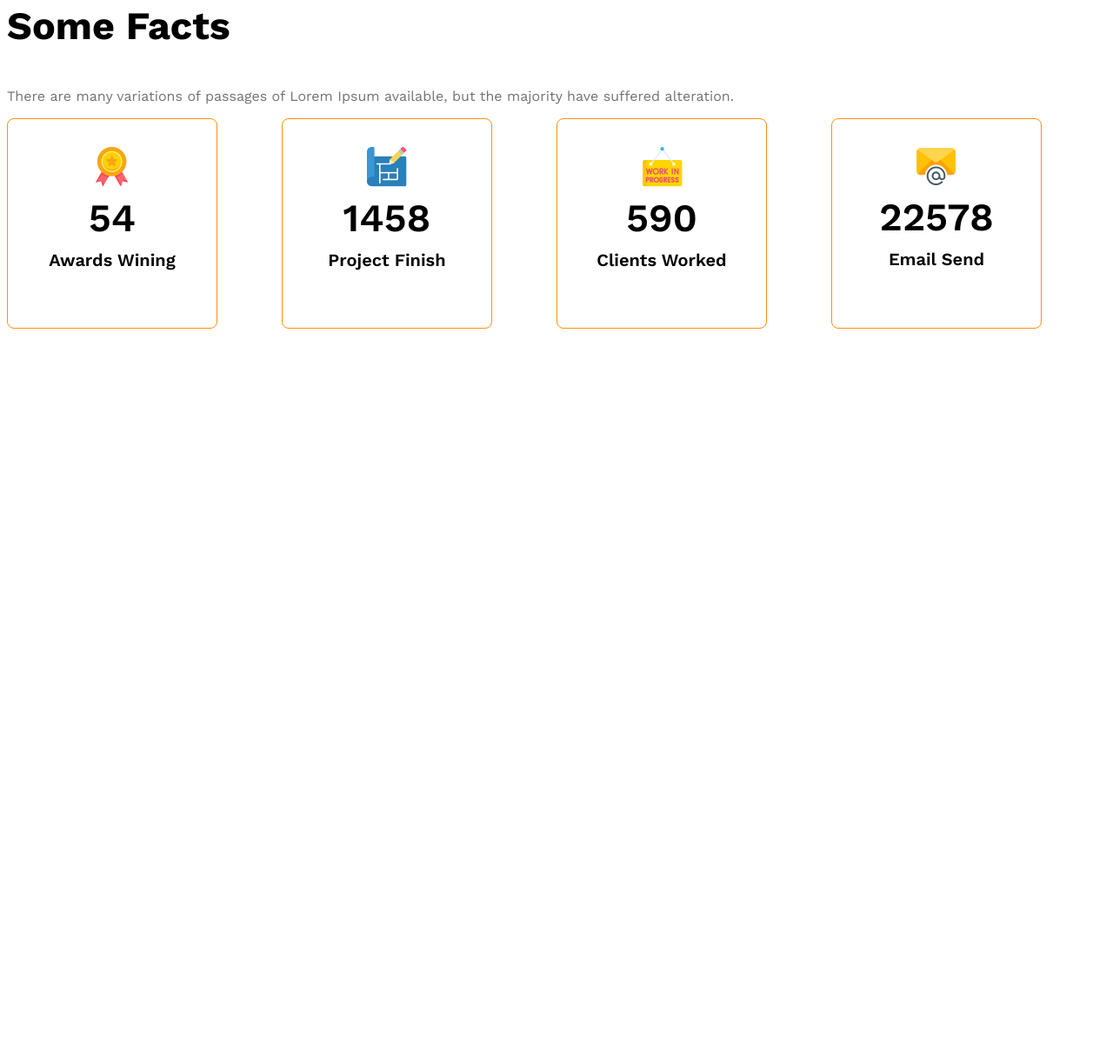
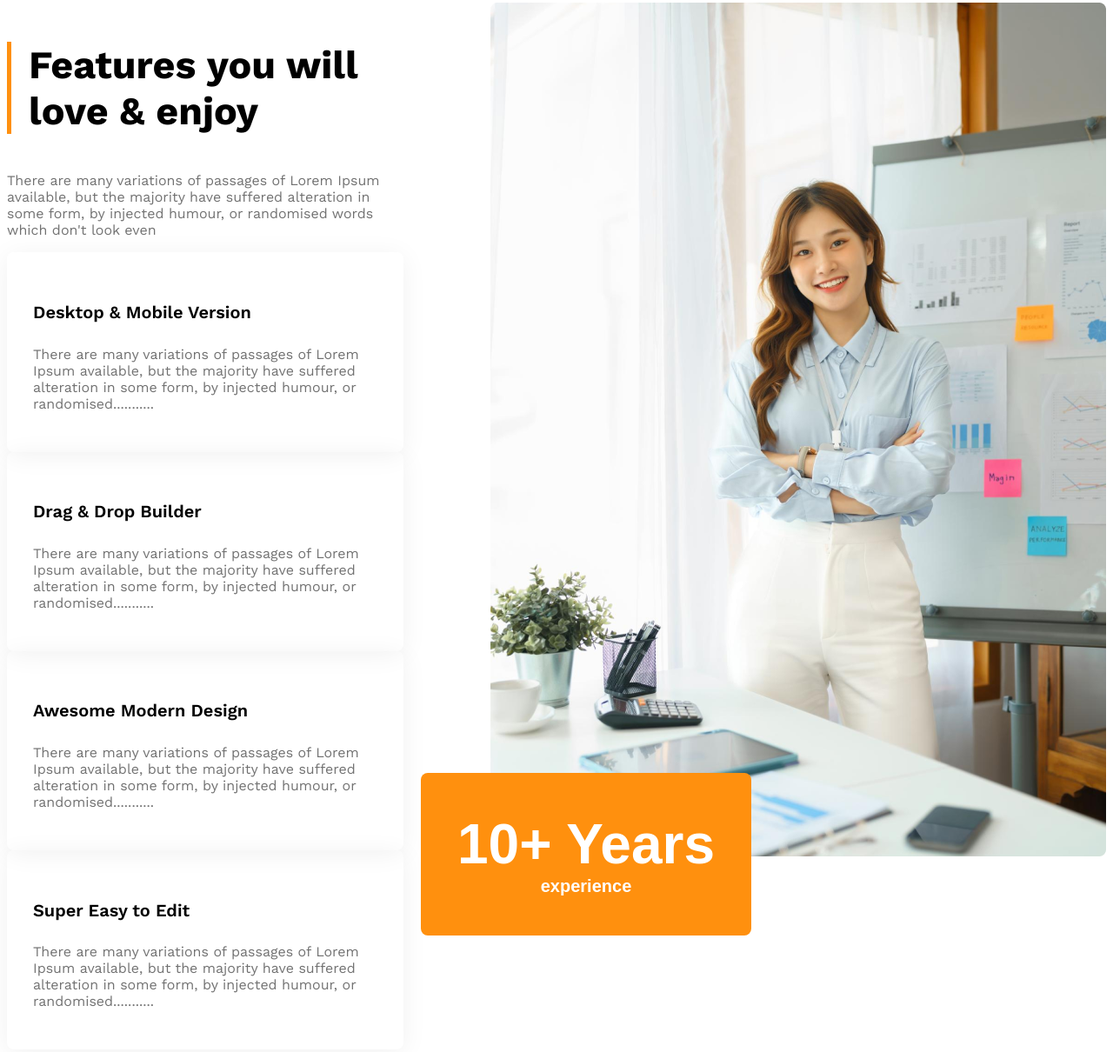
Before and after one commit to noorhasnat76/g3-architects-website, a plain HTML site: page index.html in a window 1280 px wide. Shown: the part 2184-3394 px from the top of the page at 87% size. Before the commit the page ends 2692 px from the top, so only its background shows below. Drawn offline with nearby package versions, Linux system fonts and the light colour scheme.

Commit message:
added features section

```diff
--- a/index.html
+++ b/index.html
@@ -44,11 +44,47 @@
             <div class="our-features">
                 <h3 class="section-title"><span id="quick-list" class="text-light-gray">Quick list</span> <span>of Our</span><span class="text-primary">Features</span></h3>
                 <p class="feature-description text">There are many variations of passages of Lorem Ipsum available, but the majority have suffered alteration in some form, by injected humour, or randomised words which don't look even</p>
+
+            <button class="btn-primary">Explore More</button>
             </div>
-            <button class="btn-primary">Explore More</button>
+
+
+        </section>
+
+        <section class="features display-flex">
+
+            <div>
+                <h3 id="feature-section-title" class="section-title">Features you will <br> love & enjoy</h3>
+                <p class="text-light-gray">There are many variations of passages of Lorem Ipsum available, but the majority have suffered alteration in some form, by injected humour, or randomised words which don't look even</p>
+
+                <div class="feature-card">
+                    <h4 class="feature-title">Desktop & Mobile Version</h4>
+                    <p class="text-light-gray">There are many variations of passages of Lorem Ipsum available, but the majority have suffered alteration in some form, by injected humour, or randomised...........</p>
+                </div>
+                <div class="feature-card">
+                    <h4 class="feature-title">Drag & Drop Builder</h4>
+                    <p class="text-light-gray">There are many variations of passages of Lorem Ipsum available, but the majority have suffered alteration in some form, by injected humour, or randomised...........</p>
+                </div>
+                <div class="feature-card">
+                    <h4 class="feature-title">Awesome Modern Design</h4>
+                    <p class="text-light-gray">There are many variations of passages of Lorem Ipsum available, but the majority have suffered alteration in some form, by injected humour, or randomised...........</p>
+                </div>
+                <div class="feature-card">
+                    <h4 class="feature-title">Super Easy to Edit</h4>
+                    <p class="text-light-gray">There are many variations of passages of Lorem Ipsum available, but the majority have suffered alteration in some form, by injected humour, or randomised...........</p>
+                </div>
 
 
 
+            </div>
+            <div>
+
+                <img src="images/architect.png" alt="">
+                <button id="experience-badge" class="btn-primary">
+                    <span id="experience-year">10+ Years</span><br>
+                    <span> experience</span>
+                </button>
+            </div>
         </section>
 
         <section>
@@ -92,10 +128,25 @@
 
         </section>
 
-        <section class="some-facts">
+        <section class="our-sponsors">
+            <div class="sponsor-info">
+                <h3 class="section-title">Our Sponsers</h3>
+                <p class="text-light-gray">There are many variations of passages of Lorem Ipsum available, but the majority have suffered alteration.</p>
+            </div>
+            <div class="sponsor-companies">
+                <img src="images/sponsors/spotify.png" alt="">
+                <img src="images/sponsors/google.png" alt="">
+                <img src="images/sponsors/amazon.png" alt="">
+                <img src="images/sponsors/telerama.png" alt="">
+                <img src="images/sponsors/figma.png" alt="">
+            </div>
+
+
 
 
         </section>
+
+
 
     </main>
 
--- a/styles/architects.css
+++ b/styles/architects.css
@@ -109,6 +109,45 @@
 #quick-list{
     font-weight: 500;
 }
+
+.features{
+    gap: 100px;
+}
+
+#feature-section-title{
+    border-left: 5px solid #FF900E;
+    padding-left: 20px;
+}
+
+.feature-card{
+    padding: 30px;
+    box-shadow: 0 4px 30px 0 rgba(0, 0, 0, 0.06);
+    border-radius: 8px;
+
+}
+
+.feature-card .feature-title{
+    font-weight: 600;
+    font-size: 1.25rem;
+
+}
+
+#experience-badge{
+    padding: 45px 42px;
+    margin-left: -80px;
+    margin-top: -100px;
+
+
+}
+#experience-year{
+    font-size: 4rem;
+    font-weight: 700;
+}
+
+
+
+
+
 .facts-container{
     display: grid;
     grid-template-columns: repeat(4,1fr);
@@ -139,6 +178,24 @@
 }
 
 
+.sponsor-info{
+    max-width: 540px;
+    margin: 0 auto;
+    text-align: center;
+
+}
+
+.sponsor-companies{
+    display: grid ;
+    grid-template-columns: repeat(5,1fr);
+
+
+
+}
+.sponsor-companies{
+    filter: grayscale(100%);
+    margin-top: 50px;
+}
 
 @media screen and (max-width:576px) {
     .navbar,
@@ -150,6 +207,9 @@
     .team-img-container{
         grid-template-columns: repeat(1,1fr);
     }
+    .facts-container{
+        justify-items: center;
+    }
 }
 
 @media screen and (min-width: 576px) and (max-width:992px) {
```
